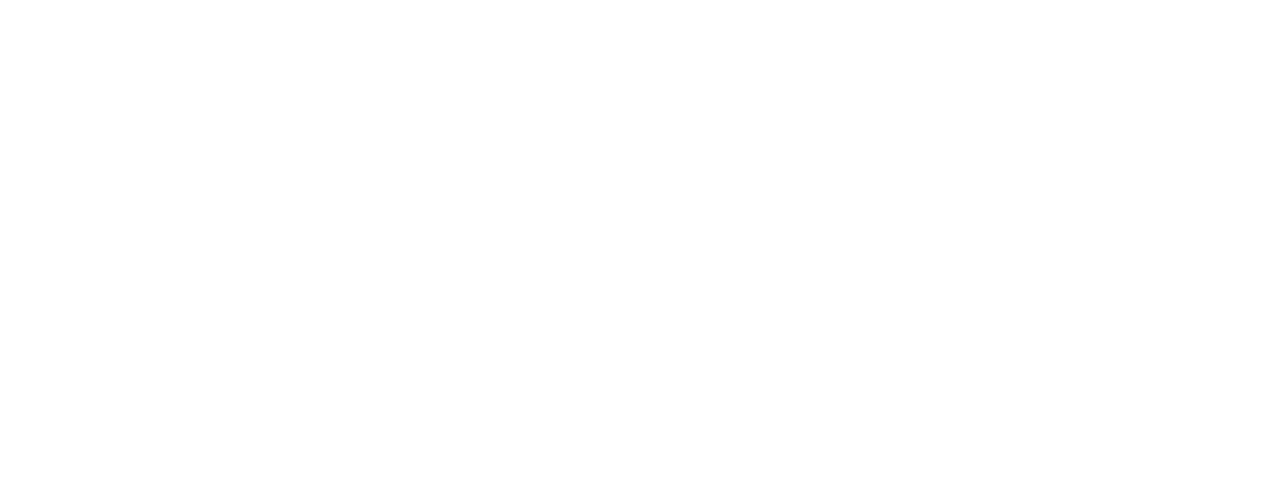
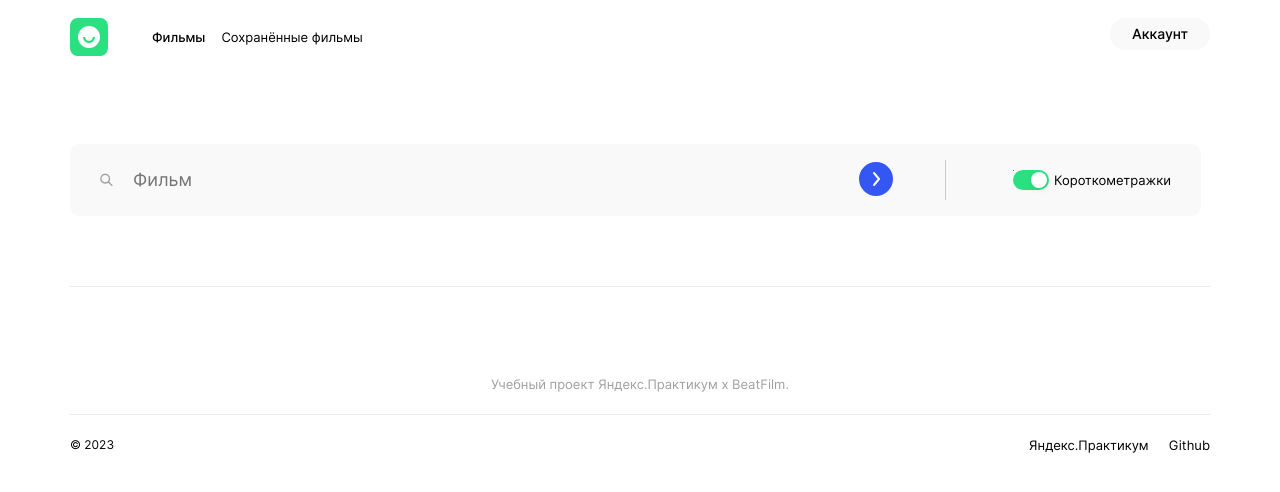
Before and after one commit to irinpingvin/movies-explorer-frontend, a React app: page /movies in a window 1280 px wide. Before the commit this address had no page. Built offline with nearby package versions, Linux system fonts and the light colour scheme; a web font is replaced by a local one.

Commit message:
Дипломная работа
Реализованы компоненты SearchForm и FilterCheckbox для страниц с фильмами

```diff
--- a/src/components/App/App.js
+++ b/src/components/App/App.js
@@ -4,6 +4,7 @@ import Header from '../Header/Header';
 import Footer from "../Footer/Footer";
 import NavigationPopup from "../NavigationPopup/NavigationPopup";
 import Main from "../Main/Main";
+import Movies from "../Movies/Movies";
 
 function App() {
   const [isNavigationPopupOpen, setIsNavigationPopupOpen] = React.useState(false);
@@ -28,6 +29,14 @@ function App() {
             </>
           }>
           </Route>
+          <Route path="/movies" element={
+            <>
+              <Header isNavigationNeeded="true" onMenu={handleMenuClick}/>
+              <Movies/>
+              <Footer/>
+            </>
+          }>
+          </Route>
         </Routes>
         <NavigationPopup isOpen={isNavigationPopupOpen} onClose={closeNavigationPopup}/>
       </div>
--- /dev/null
+++ b/src/components/FilterCheckbox/FilterCheckbox.css
@@ -0,0 +1,81 @@
+.filter{
+  display: flex;
+  justify-content: center;
+  align-items: center;
+  margin: 0;
+}
+
+.filter__label {
+  width: 36px;
+  height: 20px;
+  position: relative;
+  margin: 0 13px 0 0;
+}
+
+.filter__invisible-checkbox {
+  position: absolute;
+  width: 1px;
+  height: 1px;
+  overflow: hidden;
+  clip-path: inset(0 0 0 0);
+}
+
+.filter__visible-checkbox {
+  position: absolute;
+  cursor: pointer;
+  background: #2BE080;
+  border-radius: 20px;
+  width: 36px;
+  height: 20px;
+  display: inline-block;
+}
+
+.filter__invisible-checkbox:checked + .filter__visible-checkbox {
+  background: #EBEBEB;
+}
+
+.filter__visible-checkbox::before {
+  position: absolute;
+  content: '';
+  height: 16px;
+  width: 16px;
+  box-shadow: 0 2px 6px rgba(0, 0, 0, 0.08);
+  border-radius: 50%;
+  top: 2px;
+  right: 2px;
+  background: #FFFFFF;
+  transition: 0.4s;
+}
+
+.filter__invisible-checkbox:checked + .filter__visible-checkbox::before {
+  transform: translateX(-16px);
+  background: #F5F5F5;
+}
+
+.filter__title {
+  font-weight: 400;
+  font-size: 11px;
+  line-height: 1.6;
+  color: #000000;
+  margin: 0;
+}
+
+@media screen and (min-width: 768px) {
+  .filter {
+    background: #F9F9F9;
+    width: 188px;
+    height: 72px;
+    border-top-right-radius: 9px;
+    border-bottom-right-radius: 9px;
+  }
+
+  .filter__label {
+    margin-right: 15px;
+  }
+
+  .filter__title {
+    font-size: 13px;
+    line-height: 1.4;
+    margin-right: 30px;
+  }
+}
--- /dev/null
+++ b/src/components/FilterCheckbox/FilterCheckbox.js
@@ -0,0 +1,13 @@
+function FilterCheckbox() {
+  return (
+    <div className="filter">
+      <label className="filter__label">
+        <input type="checkbox" name="filter-checkbox" className="filter__invisible-checkbox"/>
+        <span className="filter__visible-checkbox"></span>
+      </label>
+      <p className="filter__title">Короткометражки</p>
+    </div>
+  );
+}
+
+export default FilterCheckbox;
--- /dev/null
+++ b/src/components/Movies/Movies.js
@@ -0,0 +1,9 @@
+import SearchForm from "../SearchForm/SearchForm";
+
+function Movies() {
+  return (
+    <SearchForm/>
+  );
+}
+
+export default Movies;
--- /dev/null
+++ b/src/components/SearchForm/SearchForm.css
@@ -0,0 +1,123 @@
+.search {
+  margin: 0 auto;
+  max-width: 300px;
+}
+
+.search__form {
+  margin: 80px 0 45px;
+  display: flex;
+  flex-direction: column;
+}
+
+.search__form-content {
+  display: flex;
+  justify-content: space-between;
+  align-items: center;
+  background: #F9F9F9;
+  border-radius: 9px;
+  width: 300px;
+  height: 72px;
+  margin: 0 0 45px;
+}
+
+.search__form-icon {
+  display: none;
+}
+
+.search__input {
+  font-weight: 400;
+  font-size: 14px;
+  line-height: 1.4;
+  color: #A0A0A0;
+  border: none;
+  background: #F9F9F9;
+  width: 182px;
+  padding: 0;
+  margin: 0 0 0 19px;
+}
+
+.search__button {
+  background: url(../../images/search__button.svg) no-repeat;
+  background-size: 34px 34px;
+  width: 36px;
+  height: 36px;
+  margin: 0 19px 0 0;
+  border: none;
+}
+
+.search__border {
+  border-bottom: 1px solid rgba(232, 232, 232, 1);
+  height: 1px;
+  width: 100%;
+  margin: 0 0 10px;
+}
+
+.search__vertical-border {
+  display: none;
+}
+
+@media screen and (min-width: 768px) {
+  .search {
+    max-width: 708px;
+  }
+
+  .search__form {
+    margin-bottom: 109px;
+    flex-direction: row;
+    align-items: center;
+  }
+
+  .search__form-content {
+    margin: 0;
+    width: 500px;
+    justify-content: flex-start;
+    border-top-right-radius: 0;
+    border-bottom-right-radius: 0;
+  }
+
+  .search__form-icon {
+    display: block;
+    width: 34px;
+    height: 34px;
+    margin: 0 10px 0 19px;
+  }
+
+  .search__input {
+    margin: 0;
+    width: 384px;
+  }
+
+  .search__vertical-border {
+    display: block;
+    border-top: 1px solid rgba(203, 203, 203, 1);
+    height: 1px;
+    width: 40px;
+    transform: rotate(90deg);
+    margin: 0;
+  }
+}
+
+@media screen and (min-width: 1280px) {
+  .search {
+    max-width: 1140px;
+  }
+
+  .search__form {
+    margin-top: 70px;
+    margin-bottom: 69px;
+  }
+
+  .search__form-content {
+    width: 943px;
+  }
+
+  .search__input {
+    font-size: 18px;
+    line-height: 1.1;
+    width: 726px;
+  }
+
+  .search__button {
+    margin-right: 30px;
+  }
+}
--- /dev/null
+++ b/src/components/SearchForm/SearchForm.js
@@ -0,0 +1,21 @@
+import FilterCheckbox from "../FilterCheckbox/FilterCheckbox";
+import searchFormIcon from "../../images/search-from__icon.svg"
+
+function SearchForm(props) {
+  return (
+    <section className="search">
+      <form className="search__form" name="search-form" onSubmit={props.onSubmit}>
+        <div className="search__form-content">
+          <img src={searchFormIcon} alt="Иконка лупы" className="search__form-icon"/>
+          <input type="search" name="search" placeholder="Фильм" className="search__input"/>
+          <button type="button" className="search__button"></button>
+          <div className="search__vertical-border"></div>
+        </div>
+        <FilterCheckbox/>
+      </form>
+      <div className="search__border"></div>
+    </section>
+  );
+}
+
+export default SearchForm;
--- a/src/index.css
+++ b/src/index.css
@@ -15,3 +15,6 @@
 @import url(./components/Techs/Techs.css);
 @import url(./components/AboutMe/AboutMe.css);
 @import url(./components/Portfolio/Portfolio.css);
+@import url(./components/Movies/Movies.css);
+@import url(./components/SearchForm/SearchForm.css);
+@import url(./components/FilterCheckbox/FilterCheckbox.css);
```
Also changed, not shown: src/components/Movies/Movies.css (added), src/images/search-from__icon.svg (added), src/images/search__button.svg (added).
